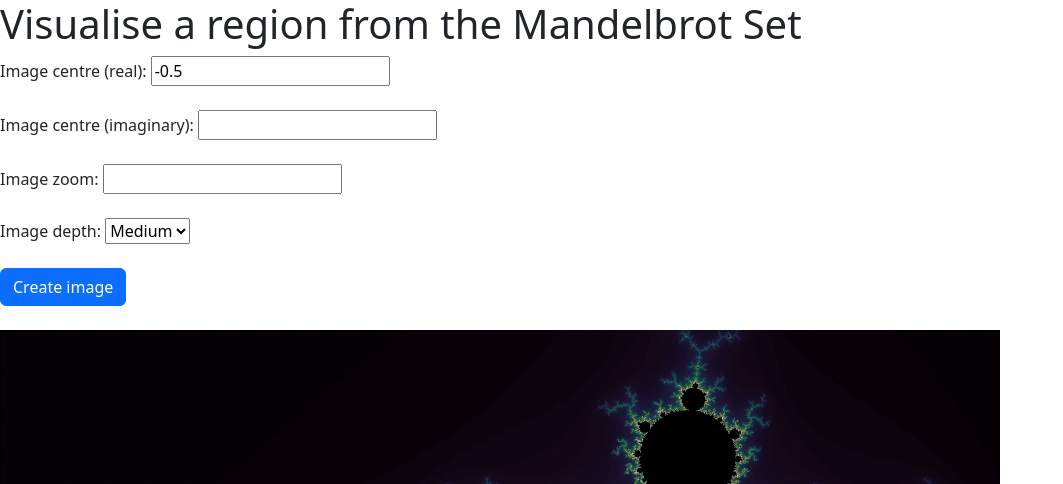
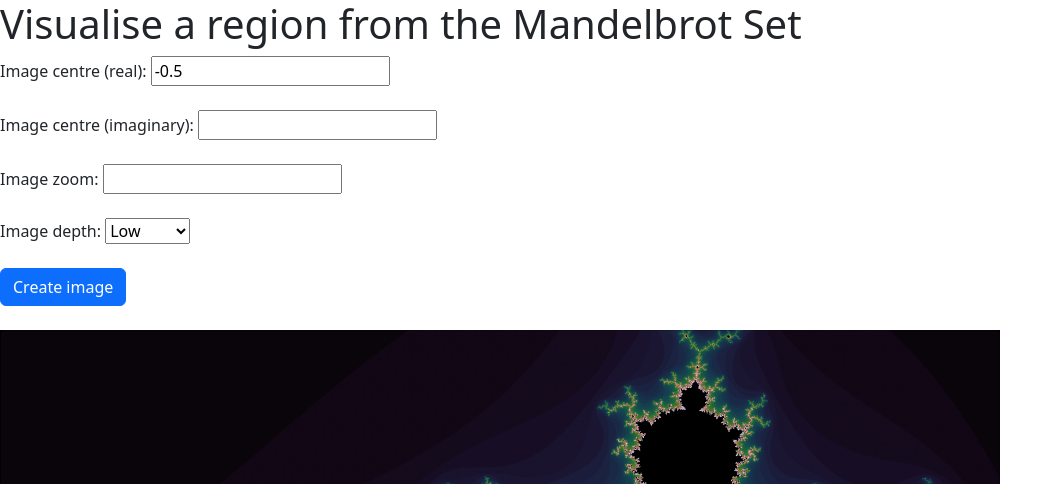
Before and after one commit to alexander-mead/Backend, a FastAPI app: page / in a window 1280 px wide. Shown: the top 484 px of the page, without its empty margins (0-1063 px from the left). Run offline with FastAPI, Linux system fonts and the light colour scheme.

Commit message:
default low resolution

```diff
--- a/templates/index.html
+++ b/templates/index.html
@@ -20,8 +20,8 @@
 
 <label for="depth">Image depth:</label>
 <select name="depth" id="depthInput">
-  <option value="low">Low</option>
-  <option value="medium" selected>Medium</option>
+  <option value="low" selected>Low</option>
+  <option value="medium">Medium</option>
   <option value="high">High</option>
 </select>
 <br /><br />
```
Also changed, not shown: static/mandelbrot.png.
